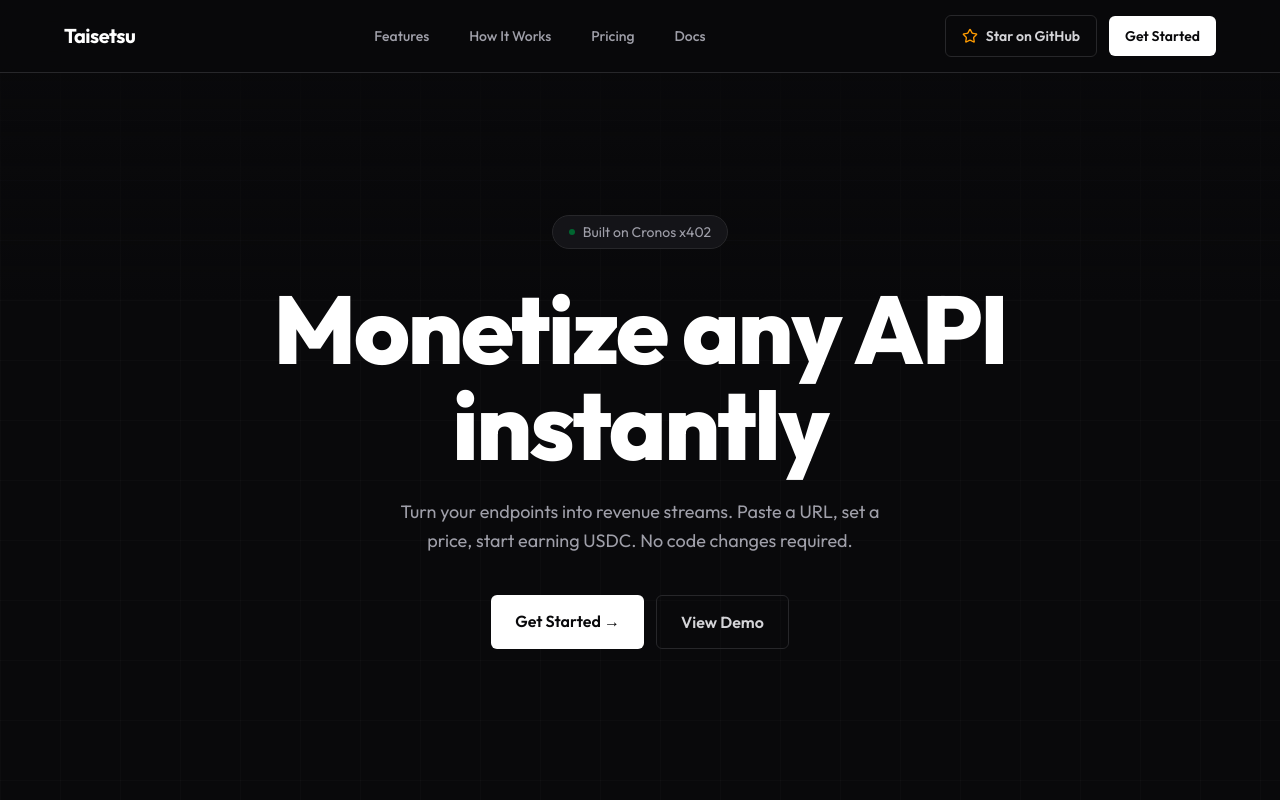
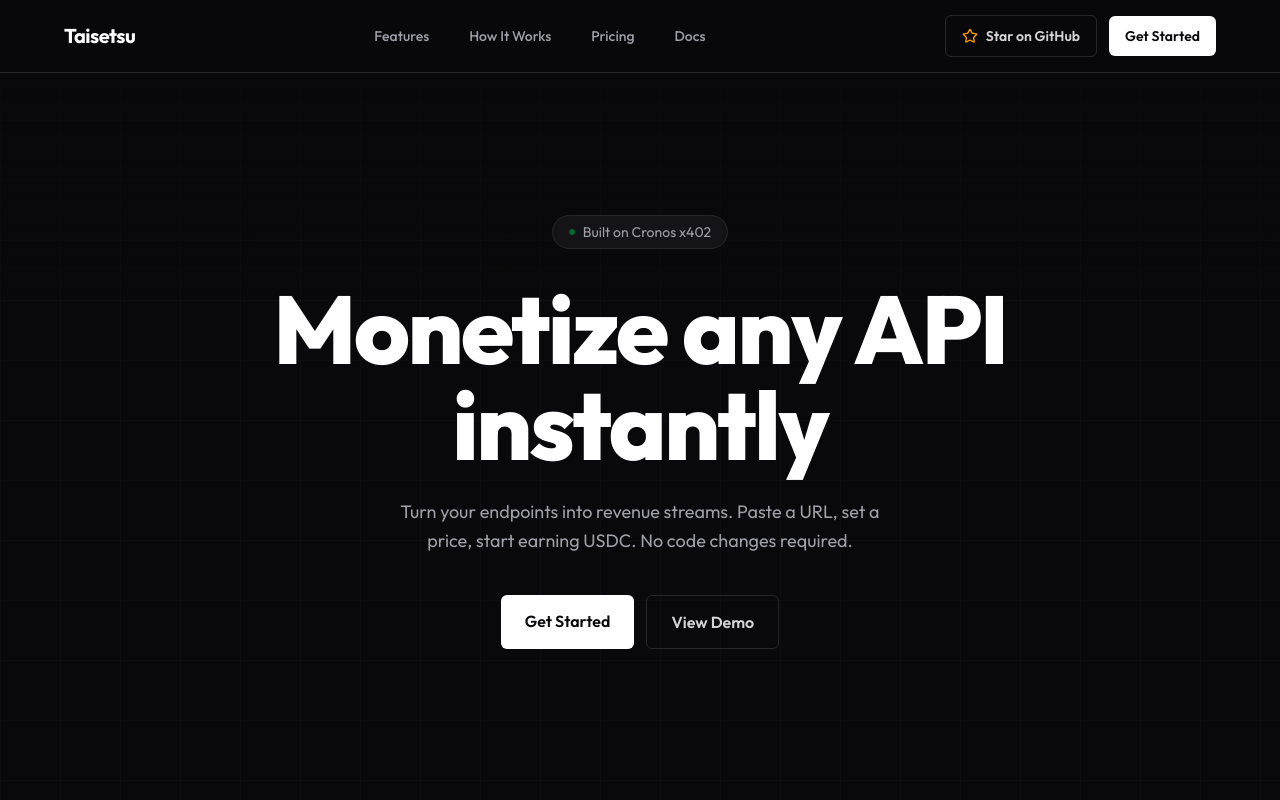
Before and after one commit to ZenWeb3/Taisetsu, a Next.js app: page / in a window 1280 px wide. Shown: the top 800 px of the page. Built offline with nearby package versions, Linux system fonts and the light colour scheme.

Commit message:
excluded arrow

```diff
--- a/src/components/Hero.tsx
+++ b/src/components/Hero.tsx
@@ -22,7 +22,7 @@ export default function Hero() {
           href="#"
           className="px-6 py-3.5 rounded-md text-base font-semibold bg-white text-[#09090b] hover:bg-zinc-200 hover:-translate-y-0.5 transition-all"
         >
-          Get Started →
+          Get Started
         </Link>
         <Link
           href="#"
```
